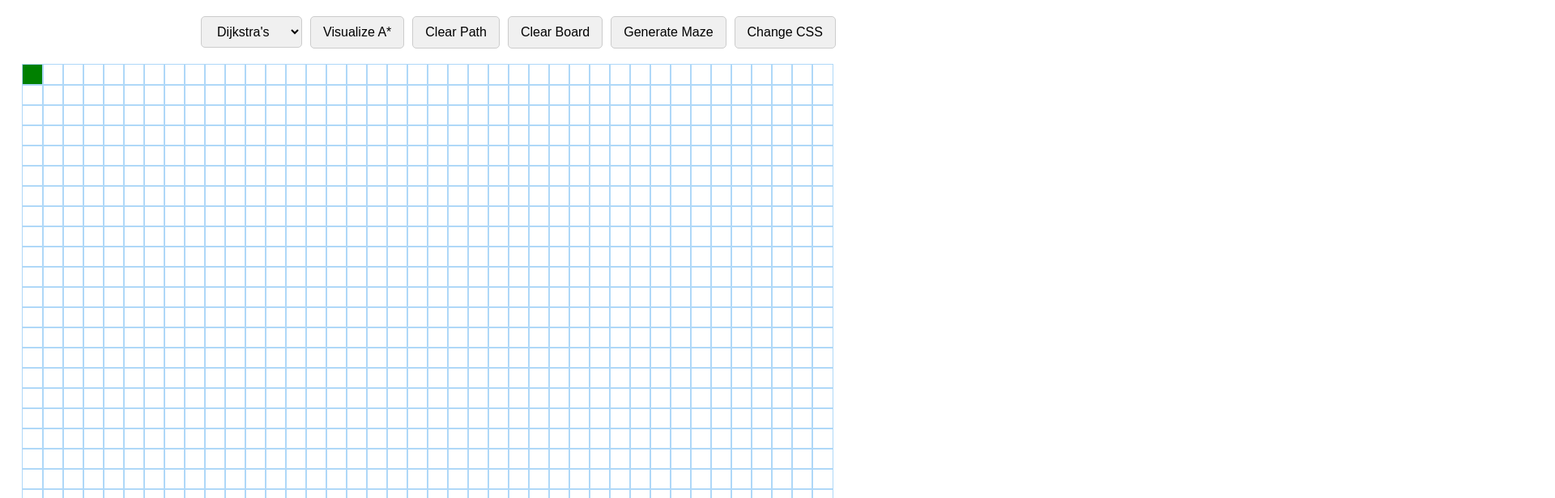
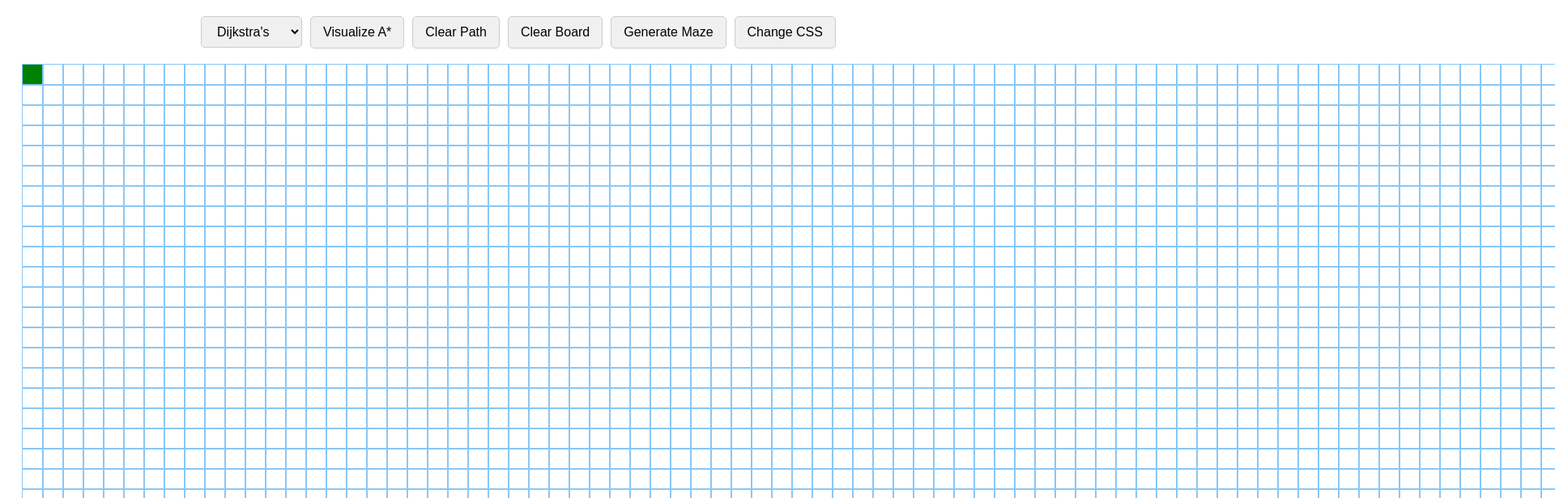
Before and after one commit to pudeesht/Path-Visualizer, a React (Vite) app: page / in a window 1280 px wide. Shown: the part 60-676 px from the top of the page at 81% size, 1920 px wide, since content can reach past the window. Built offline with nearby package versions, Linux system fonts and the light colour scheme.

Commit message:
Minor bug fixes"

```diff
--- a/src/App.jsx
+++ b/src/App.jsx
@@ -6,8 +6,8 @@ import { dijkstra, getNodesInShortestPathOrder } from './algorithms/dijkstra';
 import { recursiveDivisionMaze } from './algorithms/mazeAlgorithms';
 import { astar } from './algorithms/astar';
 
-const GRID_ROWS =40;
-const GRID_COLS = 40;
+const GRID_ROWS =25;
+const GRID_COLS = 80;
 
 
 function App() {
--- a/src/algorithms/mazeAlgorithms.js
+++ b/src/algorithms/mazeAlgorithms.js
@@ -329,8 +329,16 @@ function addWalls(grid, rowStart, rowEnd, colStart, colEnd, startNode, endNode)
   const isHorizontal = height > width;
 
   if (isHorizontal) {
-    const wallRow = rowStart + 1 + Math.floor(Math.random() * (height / 2 - 1)) * 2;
-    const passageCol = colStart + Math.floor(Math.random() * (width / 2)) * 2 + 1;
+    let wallRow = rowStart + 1 + Math.floor(Math.random() * (height / 2 - 1)) * 2;
+    let passageCol = colStart + Math.floor(Math.random() * (width / 2)) * 2 + 1;
+
+    // while (wallRow==lastgap)
+    // {
+    //   wallRow = rowStart + 1 + Math.floor(Math.random() * (height / 2 - 1)) * 2;
+    // }
+
+
+    // if(passageCol==colStart-1)
 
     for (let col = colStart; col <= colEnd; col++) {
       // 4. THE CRITICAL FIX: Do not draw a wall if it's the start/end node OR the passage.
--- a/src/components/node.css
+++ b/src/components/node.css
@@ -1,7 +1,7 @@
 .node {
   width: 25px;
   height: 25px;
-  outline: 1px solid rgb(175, 216, 248);
+  outline: 1px solid rgb(137, 199, 246);
   display: inline-block;
 }
 
```
